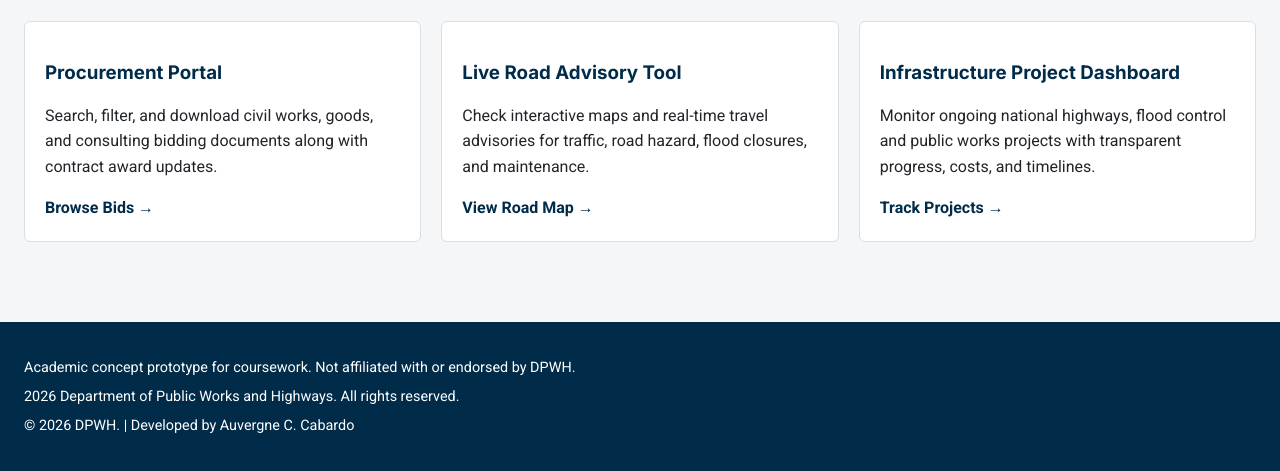
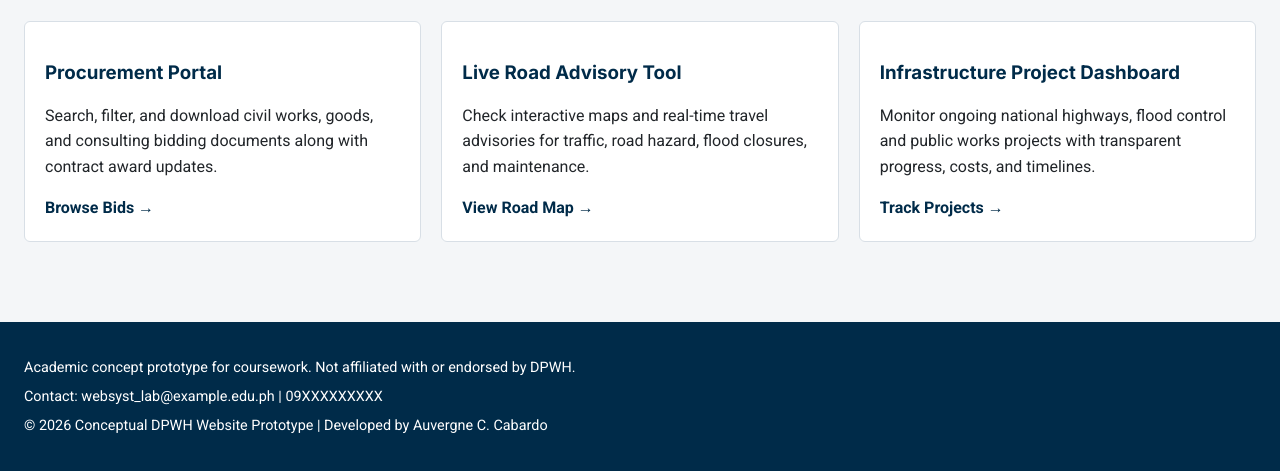
Before and after one commit to auvergne03/cabardo-website, a plain HTML site: page index.html in a window 1280 px wide. Shown: the part 772-1243 px from the top of the page. Drawn offline with Linux system fonts and the light colour scheme.

Commit message:
Update footer contact information and copyright notice

```diff
--- a/index.html
+++ b/index.html
@@ -69,8 +69,8 @@
 
     <footer>
         <p>Academic concept prototype for coursework. Not affiliated with or endorsed by DPWH.</p>
-        <p>2026 Department of Public Works and Highways. All rights reserved.</p>
-        <p>&copy; 2026 DPWH. | Developed by Auvergne C. Cabardo</p>
+        <p>Contact: websyst_lab@example.edu.ph | 09XXXXXXXXX</p>
+        <p>&copy; 2026 Conceptual DPWH Website Prototype | Developed by Auvergne C. Cabardo</p>
     </footer>
 </body>
 </html>
```
